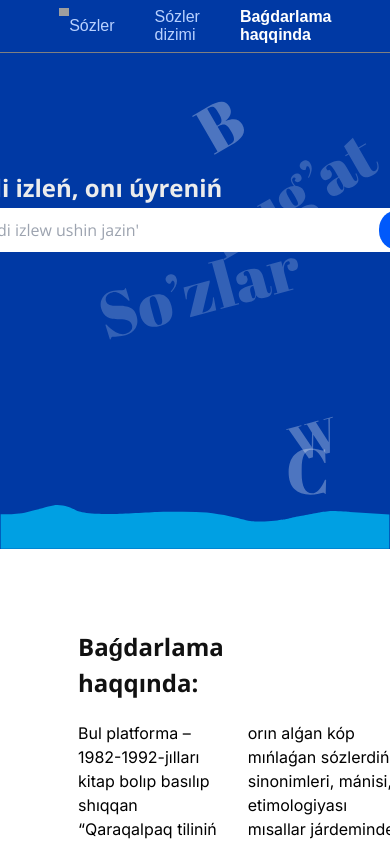
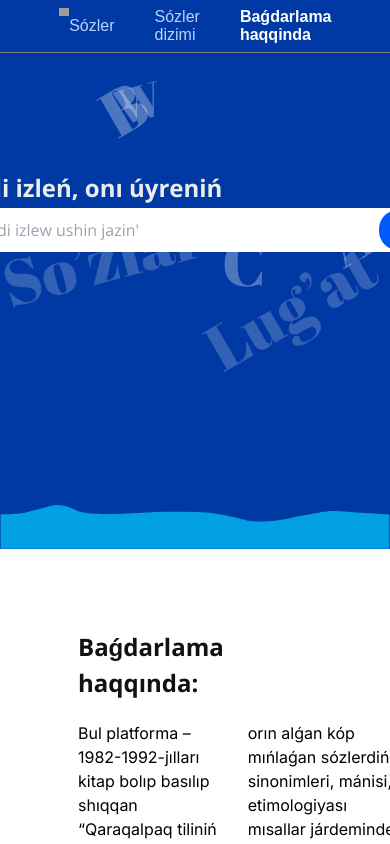
Before and after one commit to Bekforever13/karsoft-first, a React (Vite) app: page /about in a window 390 px wide. Shown: the top 844 px of the page. Built offline with nearby package versions, Linux system fonts and the light colour scheme; grey boxes are pictures that could not be loaded; some icons are missing.

Commit message:
added some media queries and some backend stuff

```diff
--- a/src/components/Alphabet.jsx
+++ b/src/components/Alphabet.jsx
@@ -7,7 +7,7 @@ const Alphabet = () => {
 				<div className='sozler'>
 					<h3>Kópshilikke arnalǵan izlewler</h3>
 					<p>Qaraqalpaq tiliniń túsindirme sózligi</p>
-					<div>
+					<div className='soz'>
 						<a href='#'>ABADANLASÍW</a>
 						<a href='#'>BAǴ</a>
 						<a href='#'>ABADAN</a>
--- a/src/components/Footer/Footer.scss
+++ b/src/components/Footer/Footer.scss
@@ -104,3 +104,12 @@ footer {
 		font-family: Arial, Helvetica, sans-serif;
 	}
 }
+
+@media only screen and (max-width: 800px) {
+	footer {
+		.footer-wrapper {
+			flex-wrap: wrap;
+			gap: 30px;
+		}
+	}
+}
--- a/src/components/FrameDesc.jsx
+++ b/src/components/FrameDesc.jsx
@@ -6,8 +6,6 @@ const FrameDesc = () => {
 		<div className='frame-desc'>
 			<div className='frame'>
 				<iframe
-					width='370'
-					height='210'
 					src='https://www.youtube.com/embed/UT9ndxZPXxY'
 					title='Túsindirme sózlik mobil qosımshası haqqında'
 					frameBorder='0'
--- a/src/components/Header/Header.jsx
+++ b/src/components/Header/Header.jsx
@@ -44,7 +44,7 @@ const Header = () => {
 			<div className='search-wrapper'>
 				<div className='search'>
 					<h3>Bir sózdi izleń, onı úyreniń</h3>
-					<div>
+					<div className='circle-bg'>
 						<img
 							className='circle-img'
 							src='../../../public/img/circle.svg'
@@ -61,7 +61,7 @@ const Header = () => {
 						</button>
 					</div>
 				</div>
-				<div>
+				<div className='bg-words'>
 					<img className='img-a' src='../../../public/img/a.svg' alt='a' />
 					<img className='img-b' src='../../../public/img/b.svg' alt='b' />
 					<img className='img-c' src='../../../public/img/c.svg' alt='c' />
--- a/src/components/Header/Header.scss
+++ b/src/components/Header/Header.scss
@@ -6,6 +6,7 @@ header {
 	background-image: url(../../../public/img/bg1.svg);
 	background-repeat: no-repeat;
 	background-position: bottom;
+	z-index: 999;
 
 	.header-wrapper {
 		position: fixed;
@@ -63,7 +64,7 @@ header {
 				color: #ececec;
 				transform: translateX(-130px);
 			}
-			div {
+			.circle-bg {
 				position: relative;
 				width: 30rem;
 				height: 3rem;
@@ -114,7 +115,7 @@ header {
 				}
 			}
 		}
-		div {
+		.bg-words {
 			.img-a {
 				position: absolute;
 				top: 13rem;
@@ -123,32 +124,32 @@ header {
 			}
 			.img-b {
 				position: absolute;
-				top: 6rem;
-				left: 12rem;
+				top: 5rem;
+				left: 18rem;
 				z-index: 0;
 			}
 			.img-c {
 				position: absolute;
-				top: 28rem;
-				left: 18rem;
+				top: 15rem;
+				left: 21rem;
 				z-index: 0;
 			}
 			.img-w {
 				position: absolute;
-				top: 26rem;
-				right: 3rem;
+				top: 5rem;
+				right: 19rem;
 				z-index: 0;
 			}
 			.img-sozlar {
 				position: absolute;
-				top: 15rem;
+				top: 10rem;
 				left: 6rem;
 				z-index: 0;
 			}
 			.img-lugat {
 				position: absolute;
 				top: 8rem;
-				right: 6rem;
+				right: 4rem;
 				z-index: 0;
 			}
 		}
@@ -158,11 +159,131 @@ header {
 @media only screen and (max-width: 1200px) {
 	header {
 		.search-wrapper {
-			div {
+			.bg-words {
+				.img-a {
+					top: 13rem;
+					left: 30rem;
+				}
+				.img-b {
+					top: 5rem;
+					left: 13rem;
+				}
+				.img-c {
+					top: 15rem;
+					left: 17rem;
+				}
+				.img-w {
+					top: 5rem;
+					right: 19rem;
+				}
+				.img-sozlar {
+					top: 10rem;
+					left: 2rem;
+				}
 				.img-lugat {
+					top: 8rem;
 					right: 0;
 				}
 			}
 		}
 	}
 }
+
+@media only screen and (max-width: 1000px) {
+	header {
+		.search-wrapper {
+			.bg-words {
+				.img-a {
+					top: 13rem;
+					left: 24rem;
+				}
+				.img-b {
+					top: 5rem;
+					left: 13rem;
+				}
+				.img-c {
+					top: 15rem;
+					left: 17rem;
+				}
+				.img-w {
+					top: 5rem;
+					right: 19rem;
+				}
+				.img-sozlar {
+					top: 13rem;
+					left: 0;
+				}
+				.img-lugat {
+					top: 13rem;
+					right: 0;
+				}
+			}
+		}
+	}
+}
+
+@media only screen and (max-width: 800px) {
+	header {
+		.search-wrapper {
+			.bg-words {
+				.img-a {
+					top: 13rem;
+					left: 24rem;
+				}
+				.img-b {
+					top: 5rem;
+					left: 6rem;
+				}
+				.img-c {
+					top: 15rem;
+					left: 17rem;
+				}
+				.img-w {
+					top: 5rem;
+					right: 14rem;
+				}
+				.img-sozlar {
+					top: 13rem;
+					left: 0;
+				}
+				.img-lugat {
+					top: 13rem;
+					right: 0;
+				}
+			}
+		}
+	}
+}
+
+@media only screen and (max-width: 700px) {
+	header {
+		.search-wrapper {
+			.bg-words {
+				.img-a {
+					top: 13rem;
+					left: 20rem;
+				}
+				.img-b {
+					top: 5rem;
+					left: 6rem;
+				}
+				.img-c {
+					top: 15rem;
+					left: 14rem;
+				}
+				.img-w {
+					top: 5rem;
+					right: 14rem;
+				}
+				.img-sozlar {
+					top: 13rem;
+					left: 0;
+				}
+				.img-lugat {
+					top: 15rem;
+					right: 0;
+				}
+			}
+		}
+	}
+}
--- a/src/components/KunSozi/KunSozi.jsx
+++ b/src/components/KunSozi/KunSozi.jsx
@@ -14,21 +14,19 @@ const KunSozi = () => {
 		kirilCategory: '',
 	})
 	useEffect(() => {
-		axiosClassic.get('/api/words?limit=500&').then(res => console.log(res))
+		axiosClassic.get('/api/wordsday').then(res => {
+			setWordsDay({
+				id: res.data.data.id,
+				latinText: res.data.data.latin,
+				kirilText: res.data.data.kiril,
+				latinDesc: res.data.data.description_latin,
+				kirilDesc: res.data.data.description_kiril,
+				latinCategory: res.data.data.categories.latin,
+				kirilCategory: res.data.data.categories.kiril,
+			})
+		})
 	}, [])
-	// all words api naverxu
 
-	// axiosClassic.get('/api/wordsday').then(res => {
-	// 	setWordsDay({
-	// 		id: res.data.data.id,
-	// 		latinText: res.data.data.latin,
-	// 		kirilText: res.data.data.kiril,
-	// 		latinDesc: res.data.data.description_latin,
-	// 		kirilDesc: res.data.data.description_kiril,
-	// 		latinCategory: res.data.data.categories.latin,
-	// 		kirilCategory: res.data.data.categories.kiril,
-	// 	})
-	// })
 	return (
 		<div className='kun-sozi'>
 			<div>
--- a/src/components/KunSozi/KunSozi.scss
+++ b/src/components/KunSozi/KunSozi.scss
@@ -9,6 +9,7 @@
 	border-radius: 16px;
 	padding: 1rem 2rem;
 	gap: 10px;
+	position: relative;
 
 	div {
 		display: flex;
--- a/src/components/SozlerDizimi/SozlerDizimi.jsx
+++ b/src/components/SozlerDizimi/SozlerDizimi.jsx
@@ -1,50 +1,31 @@
 import { Pagination } from 'antd'
-import React from 'react'
+import React, { useEffect, useState } from 'react'
 import './SozlerDizimi.scss'
+import { axiosClassic } from '../../api/axios'
 
 const SozlerDizimi = () => {
+	const [allWordsArray, setAllWordsArray] = useState([])
+	useEffect(() => {
+		axiosClassic
+			.get('/api/words?limit=500&')
+			.then(res => setAllWordsArray(res.data.data))
+	}, [])
+
 	return (
 		<div className='sozler-dizimi'>
 			<h3>Sozler Dizimi</h3>
 			<ul className='list'>
-				<li>Suspendisse</li>
-				<li>Suspendisse</li>
-				<li>Suspendisse</li>
-				<li>Suspendisse</li>
-				<li>Suspendisse</li>
-				<li>Suspendisse</li>
-				<li>Suspendisse</li>
-				<li>Suspendisse</li>
-				<li>Suspendisse</li>
-				<li>Suspendisse</li>
-				<li>Suspendisse</li>
-				<li>Suspendisse</li>
-				<li>Suspendisse</li>
-				<li>Suspendisse</li>
-				<li>Suspendisse</li>
-				<li>Suspendisse</li>
-				<li>Suspendisse</li>
-				<li>Suspendisse</li>
-				<li>Suspendisse</li>
-				<li>Suspendisse</li>
-				<li>Suspendisse</li>
-				<li>Suspendisse</li>
-				<li>Suspendisse</li>
-				<li>Suspendisse</li>
-				<li>Suspendisse</li>
-				<li>Suspendisse</li>
-				<li>Suspendisse</li>
-				<li>Suspendisse</li>
-				<li>Suspendisse</li>
-				<li>Suspendisse</li>
-				<li>Suspendisse</li>
-				<li>Suspendisse</li>
-				<li>Suspendisse</li>
-				<li>Suspendisse</li>
-				<li>Suspendisse</li>
-				<li>Suspendisse</li>
+				{allWordsArray.map(word => {
+					return <li className='listItem'>{word.latin}</li>
+				})}
 			</ul>
-			<Pagination defaultCurrent={1} total={50} />;
+			<Pagination
+				defaultCurrent={1}
+				pageSize={100}
+				total={500}
+				dataSource={allWordsArray}
+			/>
+			;
 		</div>
 	)
 }
--- a/src/components/SozlerDizimi/SozlerDizimi.scss
+++ b/src/components/SozlerDizimi/SozlerDizimi.scss
@@ -19,7 +19,7 @@
 		grid-template-columns: repeat(3, 1fr);
 		column-gap: 117px;
 		row-gap: 20px;
-		& li::before {
+		.listItem::before {
 			content: '\2022';
 			color: #0059fb;
 			display: inline-block;
--- a/src/pages/About/About.jsx
+++ b/src/pages/About/About.jsx
@@ -5,7 +5,7 @@ import Alphabet from '../../components/Alphabet'
 import './About.scss'
 
 const About = () => {
-	window.scrollTo({ top: 600, behavior: 'smooth' })
+	window.scrollTo({ top: 500, behavior: 'smooth' })
 	return (
 		<div>
 			<Header />
--- a/src/pages/Words/Words.jsx
+++ b/src/pages/Words/Words.jsx
@@ -6,7 +6,7 @@ import Alphabet from '../../components/Alphabet'
 import WordDescription from './WordDescription'
 
 const Words = () => {
-	window.scrollTo({ top: 600, behavior: 'smooth' })
+	window.scrollTo({ top: 500, behavior: 'smooth' })
 	return (
 		<div>
 			<Header />
```
Also changed, not shown: src/pages/Home/Home.scss (+56 -7 lines).
